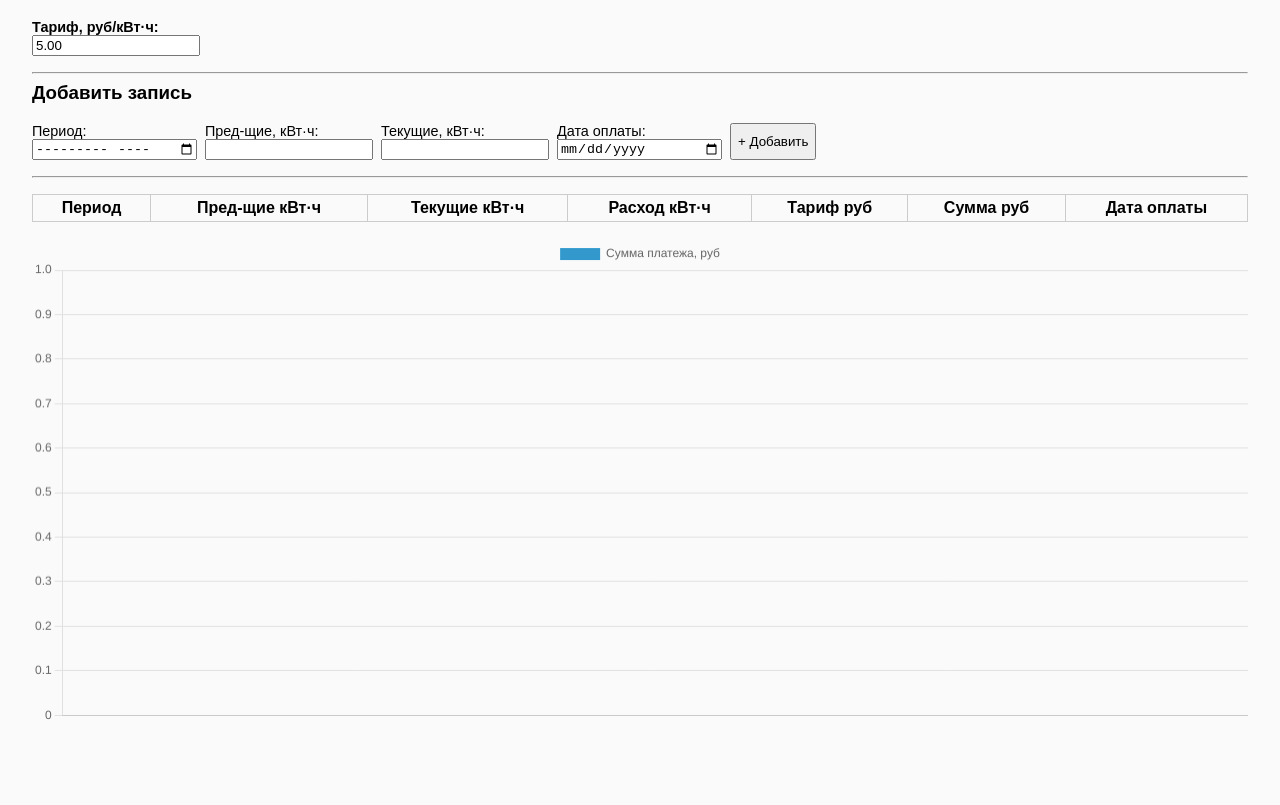
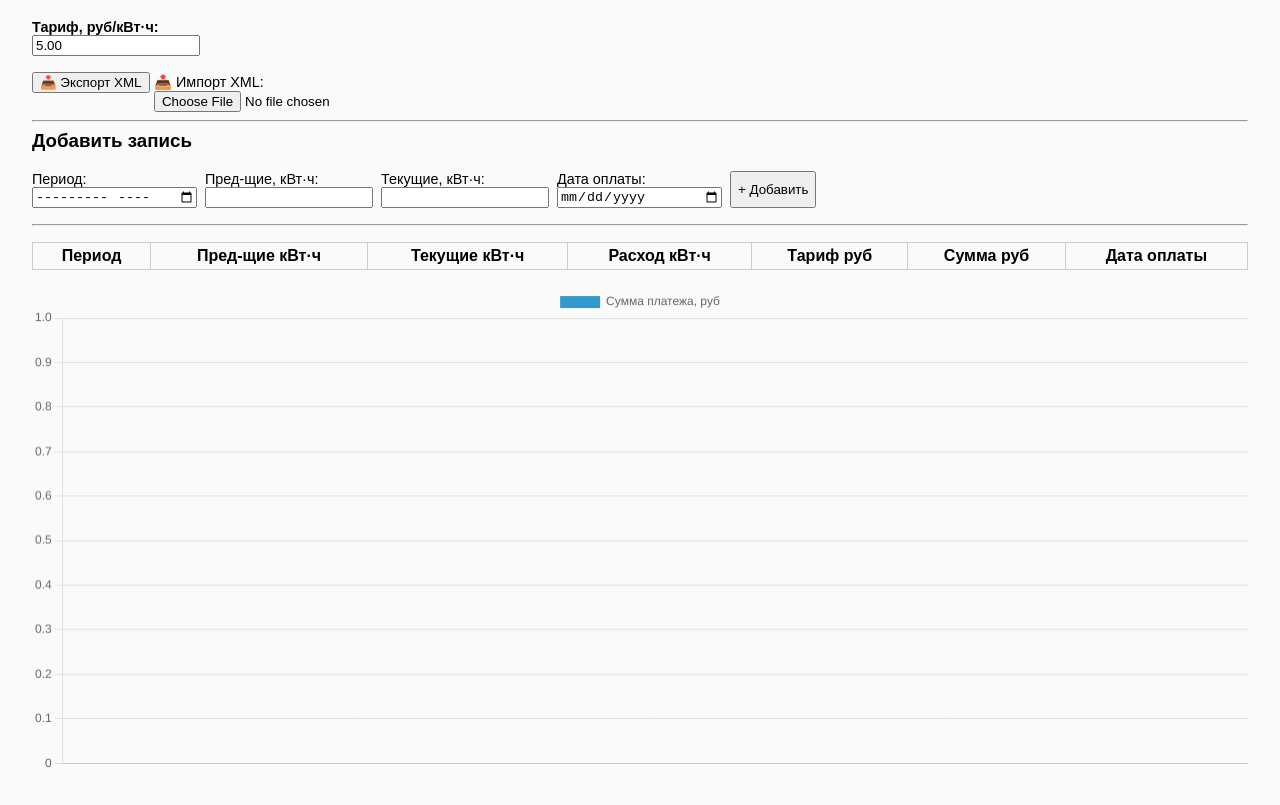
Before and after one commit to aachist/electric-counter, a plain HTML site: page index.html in a window 1280 px wide. Shown: the part 72-877 px from the top of the page. Before the commit the page ends 829 px from the top, so only its background shows below. Drawn offline with nearby package versions, Linux system fonts and the light colour scheme.

Commit message:
Add files via upload

```diff
--- a/index.html
+++ b/index.html
@@ -14,6 +14,12 @@
     <label>Тариф, руб/кВт·ч:
       <input type="number" id="globalTarif" step="0.01" min="0" value="5.00">
     </label>
+  </div>
+
+  <!-- Экспорт / Импорт XML -->
+  <div class="xml-bar">
+    <button id="exportBtn">📥 Экспорт XML</button>
+    <label>📤 Импорт XML: <input type="file" id="importFile" accept=".xml"></label>
   </div>
   <hr>
 
```
